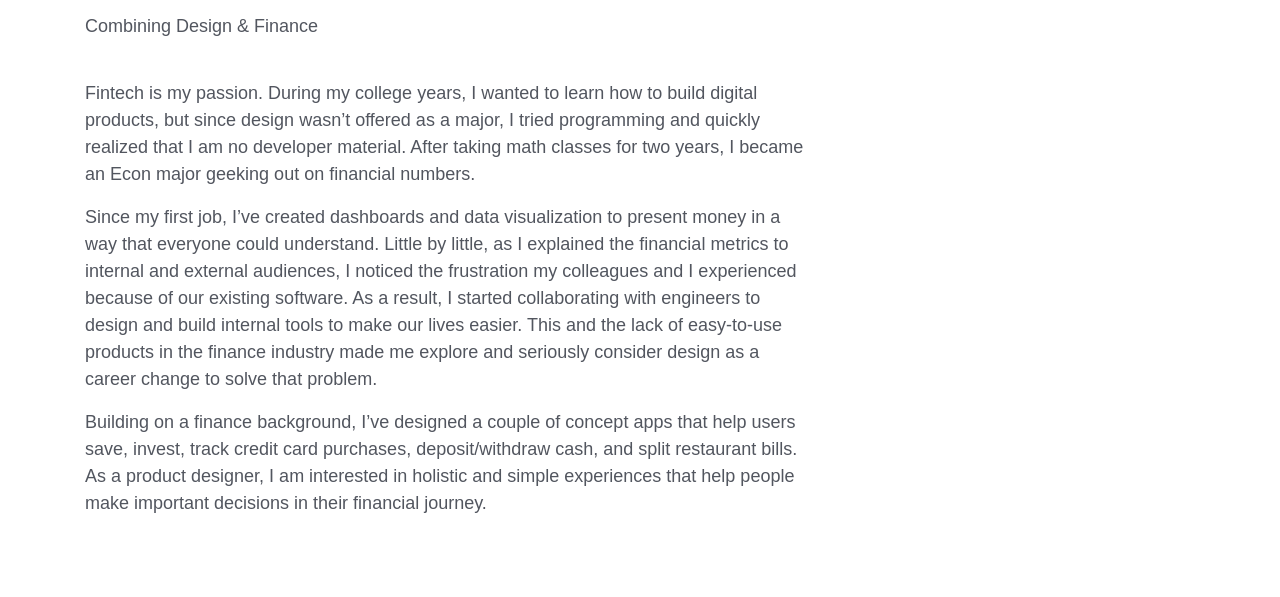
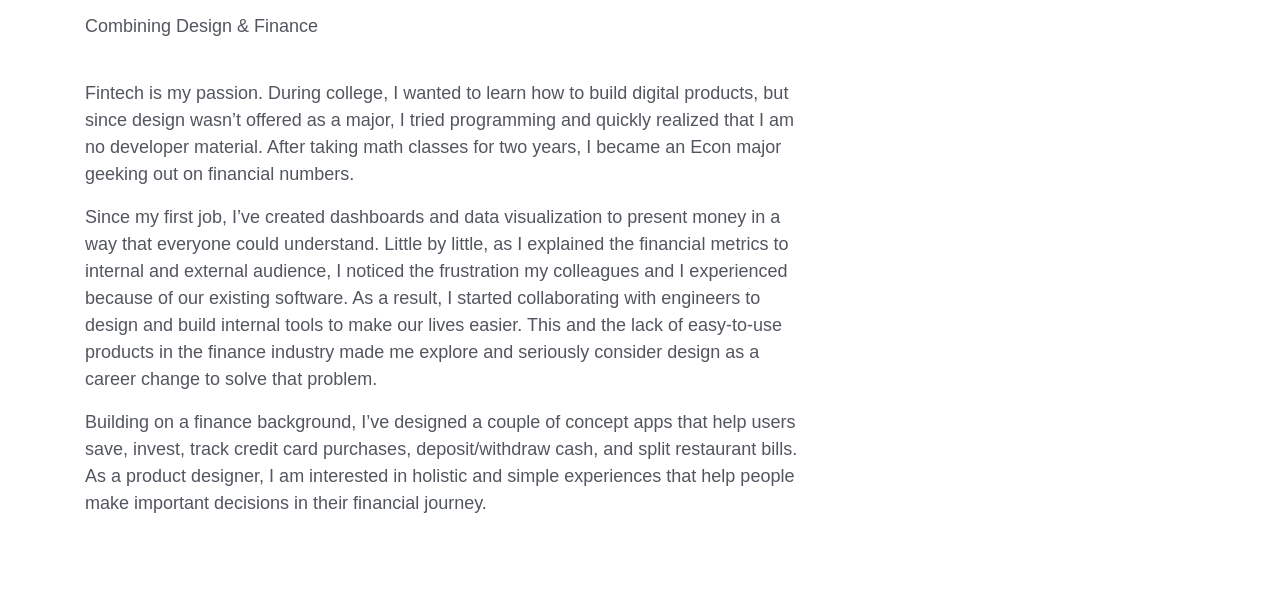
Before and after one commit to elizabethmu/portfolio, a plain HTML site: page about.html in a window 1280 px wide. Shown: the part 203-800 px from the top of the page. Drawn offline with Linux system fonts and the light colour scheme; some packages are replaced by stand-ins of ours.

Commit message:
fix typo

```diff
--- a/about.html
+++ b/about.html
@@ -97,8 +97,8 @@
             <br>
             <p>Combining Design & Finance</p>
             <br>
-            <p>Fintech is my passion. During my college years, I wanted to learn how to build digital products, but since design wasn’t offered as a major, I tried programming and quickly realized that I am no developer material. After taking math classes for two years, I became an Econ major geeking out on financial numbers.</p>
-            <p>Since my first job, I’ve created dashboards and data visualization to present money in a way that everyone could understand. Little by little, as I explained the financial metrics to internal and external audiences, I noticed the frustration my colleagues and I experienced because of our existing software. As a result, I started collaborating with engineers to design and build internal tools to make our lives easier. This and the lack of easy-to-use products in the finance industry made me explore and seriously consider design as a career change to solve that problem.</p>
+            <p>Fintech is my passion. During college, I wanted to learn how to build digital products, but since design wasn’t offered as a major, I tried programming and quickly realized that I am no developer material. After taking math classes for two years, I became an Econ major geeking out on financial numbers.</p>
+            <p>Since my first job, I’ve created dashboards and data visualization to present money in a way that everyone could understand. Little by little, as I explained the financial metrics to internal and external audience, I noticed the frustration my colleagues and I experienced because of our existing software. As a result, I started collaborating with engineers to design and build internal tools to make our lives easier. This and the lack of easy-to-use products in the finance industry made me explore and seriously consider design as a career change to solve that problem.</p>
             <p>Building on a finance background, I’ve designed a couple of concept apps that help users save, invest, track credit card purchases, deposit/withdraw cash, and split restaurant bills. As a product designer, I am interested in holistic and simple experiences that help people make important decisions in their financial journey.</p>
     			</div>
 
```
